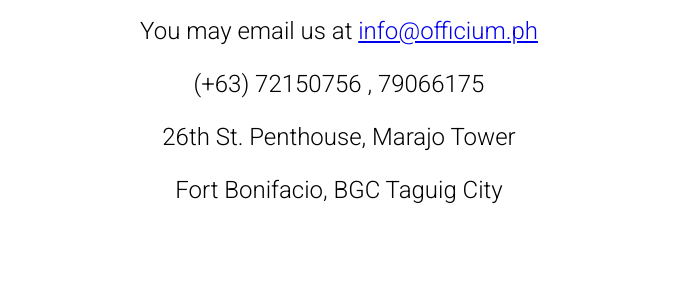
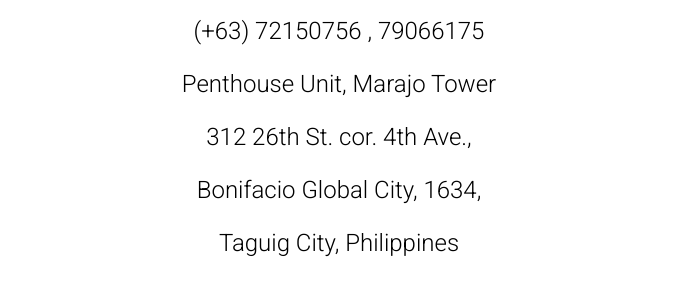
Before and after one commit to officiumph/coming-soon, a plain HTML site: page index.html in a window 1280 px wide. Shown: the part 416-712 px from the top of the page, without its empty margins (301-979 px from the left). Drawn offline with Linux system fonts and the light colour scheme.

Commit message:
Update index.html

```diff
--- a/index.html
+++ b/index.html
@@ -86,8 +86,10 @@
 	<h2>You may email us at <a href="mailto:info@officium.ph">info@officium.ph</a></h2>
 	<h2>(+63) 72150756 , 79066175</h2>
 <p>
-	<h2>26th St. Penthouse, Marajo Tower</h2>
-	<h2>Fort Bonifacio, BGC Taguig City</h2>
+	<h2>Penthouse Unit, Marajo Tower</h2>
+	<h2>312 26th St. cor. 4th Ave.,</h2>
+	<h2>Bonifacio Global City, 1634,</h2>
+	<h2>Taguig City, Philippines</h2>
     </div>
     <link href="https://fonts.googleapis.com/css2?family=Roboto:wght@300;400&display=swap" rel="stylesheet">
 </body>
```
